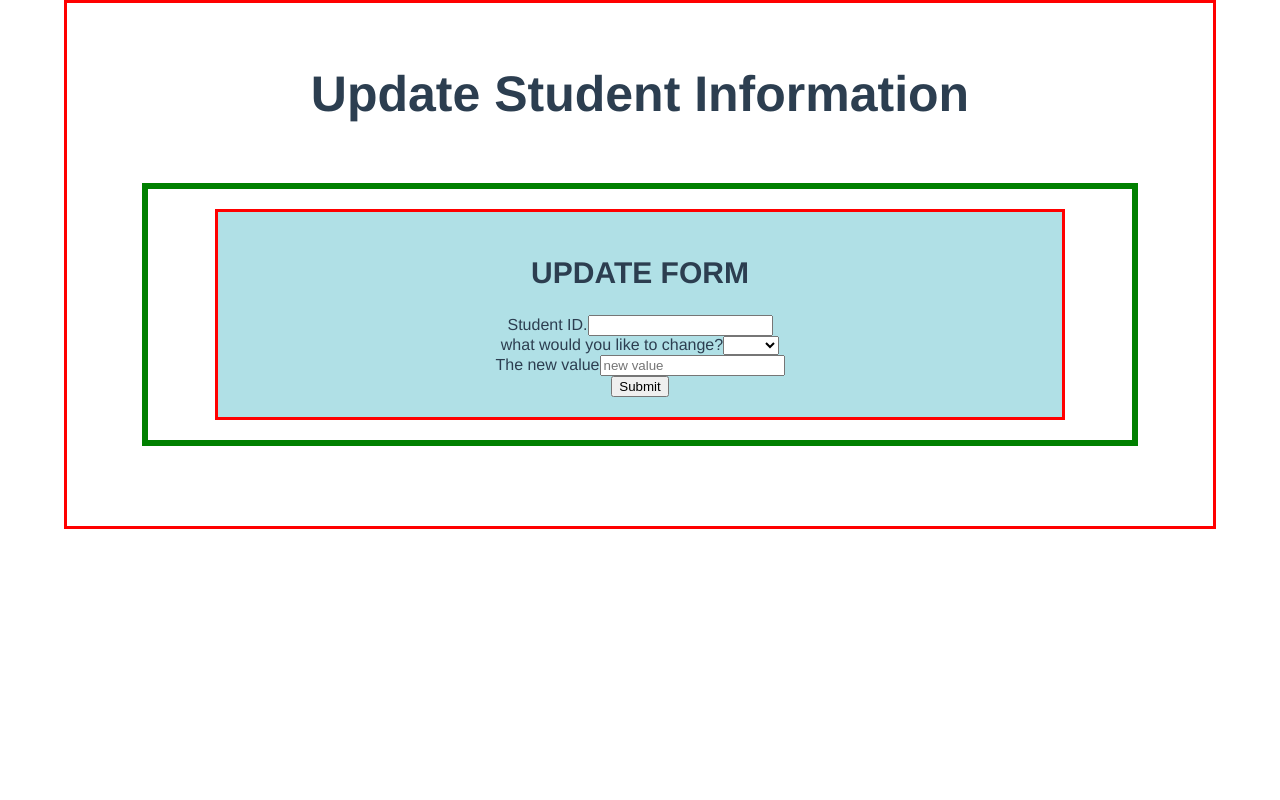
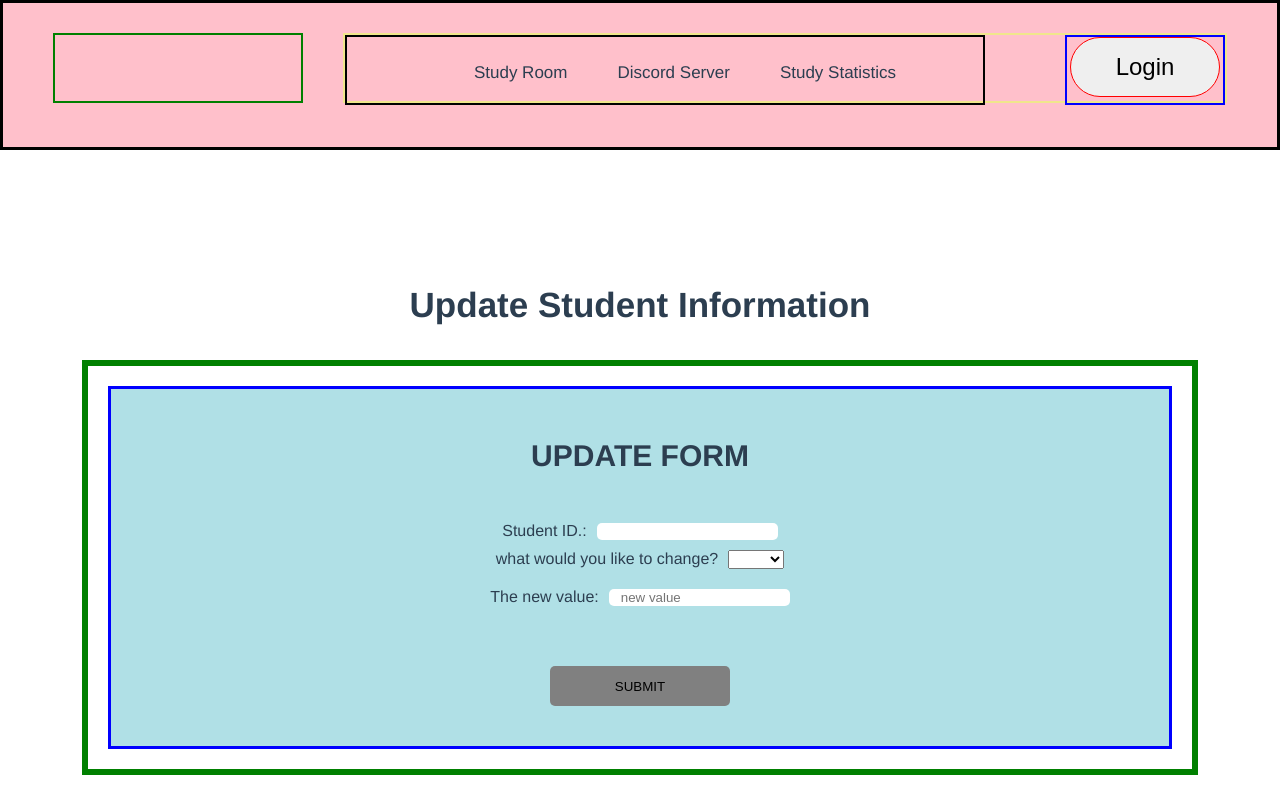
Before and after one commit to olatunji-20/cfc-school, a Vue app in the folder frontend/cfc/: page /update-student in a window 1280 px wide. Shown: the top 800 px of the page. Built offline with nearby package versions, Linux system fonts and the light colour scheme.

Commit message:
work on pop-up transition

```diff
--- a/frontend/cfc/src/components/Delete.vue
+++ b/frontend/cfc/src/components/Delete.vue
@@ -38,10 +38,10 @@ export default {
 <style scoped>
 .rem {
     width: 200px;
-    height: 50px;
-    margin-top: 150px;
+    height: 55px;
+    margin-top: 80px;
     float: right;
-    border: 3px solid lawngreen;
+    border: 3px solid red;
     cursor: pointer;
 }
 </style>
--- a/frontend/cfc/src/components/Full.vue
+++ b/frontend/cfc/src/components/Full.vue
@@ -77,6 +77,7 @@ export default {
   background: aquamarine;
   position: fixed;
   left: 84%;
+  cursor: pointer;
 }
 .student-image {
   width: 200px;
--- a/frontend/cfc/src/components/Updateform.vue
+++ b/frontend/cfc/src/components/Updateform.vue
@@ -2,7 +2,7 @@
   <div class="main">
     <h1>UPDATE FORM</h1>
     <form @submit.prevent="update(updateInfo)" enctype="multipart/form-data">
-      <label>Student ID.</label>
+      <label>Student ID.:</label>
       <input v-model="updateInfo.id" type="number" />
       <br />
       <label>what would you like to change?</label>
@@ -13,10 +13,10 @@
         <option>d</option> -->
       </select>
       <br />
-      <label>The new value</label>
+      <label>The new value:</label>
       <input type="text" placeholder="new value" v-model="updateInfo.value" />
       <br />
-        <button>Submit</button>
+        <button>SUBMIT</button>
     </form>
   </div>
 </template>
@@ -60,4 +60,21 @@ export default {
 h1 {
   font-size: 30px;
 }
+input {
+  margin: 20px auto 10px 10px;
+  border: 0px;
+  border-radius: 5px;
+  text-indent: 10px;
+}
+select {
+  margin-left: 10px;
+}
+button {
+  margin: 50px auto 20px;
+  border: 0px;
+  border-radius: 5px;
+  width: 180px;
+  height: 40px;
+  background: grey  ;
+}
 </style>
--- a/frontend/cfc/src/router/index.js
+++ b/frontend/cfc/src/router/index.js
@@ -27,9 +27,26 @@ const routes = [
   }
 ]
 
+
+
+// const router = createRouter({
+//   history: createWebHistory(),
+//   routes
+// })
+
+
 const router = createRouter({
-  history: createWebHistory(),
-  routes
+  history: createWebHistory(process.env.BASE_URL),
+  routes,
+  scrollBehavior(stand, homepage, savedPosition) {
+    if(savedPosition) {
+      return savedPosition
+    }
+    return {
+      left: 0, top: 0
+    }
+  }
 })
 
+
 export default router
--- a/frontend/cfc/src/views/Allstudents.vue
+++ b/frontend/cfc/src/views/Allstudents.vue
@@ -1,7 +1,9 @@
 <template>
     <section>
         <Navbar />
-        <Full v-on:close-pop="popHide()" v-show="showClick" :popStudent="student" />
+        <transition name="pop">
+            <Full v-on:close-pop="popHide()" v-show="showClick" :popStudent="student" />
+        </transition>
         <h1>Here is a list of all the students in CFC-SCHOOL.</h1>
         <Board v-on:show-pop="popShow(student.id)" />
         <Footbar />
@@ -66,6 +68,24 @@ section h1 {
     margin-top: 120px;
     font-size: 35px;
 }
+.pop-enter-from {
+    opacity: 0;
+}
+.pop-enter-to {
+    opacity: 1;
+}
+.pop-enter-active {
+    transition: opacity 0.4s ease;
+}
+.pop-leave-from {
+    opacity: 1;
+}
+.pop-leave-to {
+    opacity: 0;
+}
+.pop-leave-active {
+    transition: opacity 0.4s ease;
+}
 
 
 @media screen and (max-width: 500px) {
--- a/frontend/cfc/src/views/Register.vue
+++ b/frontend/cfc/src/views/Register.vue
@@ -1,5 +1,6 @@
 <template>
     <section>
+        <Navbar />
         <div>
             <form @submit.prevent="test" enctype="multipart/form-data">
                 <input type="text" placeholder="name" v-model="name" />
@@ -12,11 +13,14 @@
                 <button>SUBMIT</button>
             </form>
         </div>
+        <Footbar />
     </section>
 </template>
 
 <script>
 import axios from 'axios';
+import Navbar from '../components/Navbar.vue'
+import Footbar from '../components/Footbar.vue'
 
 export default {
     name: 'Register',
@@ -30,6 +34,10 @@ export default {
             selectedImage: "",
             dob: ""
         };
+    },
+    components: {
+        Navbar,
+        Footbar
     },
     methods: {
         fileSelected() {
@@ -65,25 +73,35 @@ export default {
 
 <style scoped>
 div {
-    border: 2px solid darkblue;
+    border: 4px solid darkblue;
     background-color: aqua;
-    width: 400px;
+    width: 600px;
     height: auto;
-    margin: 20px auto;
+    margin: 100px auto;
     padding: 30px 20px;
 }
 
 input {
-    width: 300px;
-    height: 25px;
+    width: 85%;
+    height: 45px;
     text-indent: 20px;
-    margin-top: 30px;
+    margin-top: 35px;
+    border: 0px;
+    border-radius: 8px;
+}
+input:focus {
+    border: 5px solid red;
 }
 
 button {
-    margin-top: 40px;
+    margin: 90px auto 30px;
     background-color: tomato;
     border: 0px;
     padding: 10px;
+    display: block;
+    width: 180px;
+    height: 50px;
+    border-radius: 25px;
+    color: white;
 }
 </style>
--- a/frontend/cfc/src/views/Update.vue
+++ b/frontend/cfc/src/views/Update.vue
@@ -1,42 +1,50 @@
 <template>
-  <section class="main">
-    <h1>Update Student Information</h1>
-    <div class="form">
-        <updateform />
-    </div>
+  <section>
+    <Navbar />
+    <section class="mainn">
+      <h1>Update Student Information</h1>
+      <div class="form">
+          <updateform />
+      </div>
+    </section>
+    <Footbar />
   </section>
 </template>
 
 <script>
+import Navbar from '../components/Navbar.vue'
 import Updateform from '../components/Updateform.vue'
+import Footbar from '../components/Footbar.vue'
 export default {
-  components: { Updateform },
     name: 'Update',
     data() {
         return {}
-    }
+    },
+    components: {
+      Navbar,
+      Updateform,
+      Footbar
+    },
 
 }
 </script>
 
 <style scoped>
-.main {
-    border: 3px solid red;
-    width: 90%;
-    height: auto;
-    margin: 0px auto;
-    padding: 20px;
+.mainn {
+    /* width: 90%; */
+      /* height: auto; */
+      padding: 100px 20px;
 }
 
 h1 {
-    font-size: 50px;
+    font-size: 35px;
 }
 
 .form {
     width: 90%;
     height: auto;
     border: 6px solid green;
-    margin: 60px auto;
+    margin: 10px auto;
     padding: 20px;
 }
 
```
